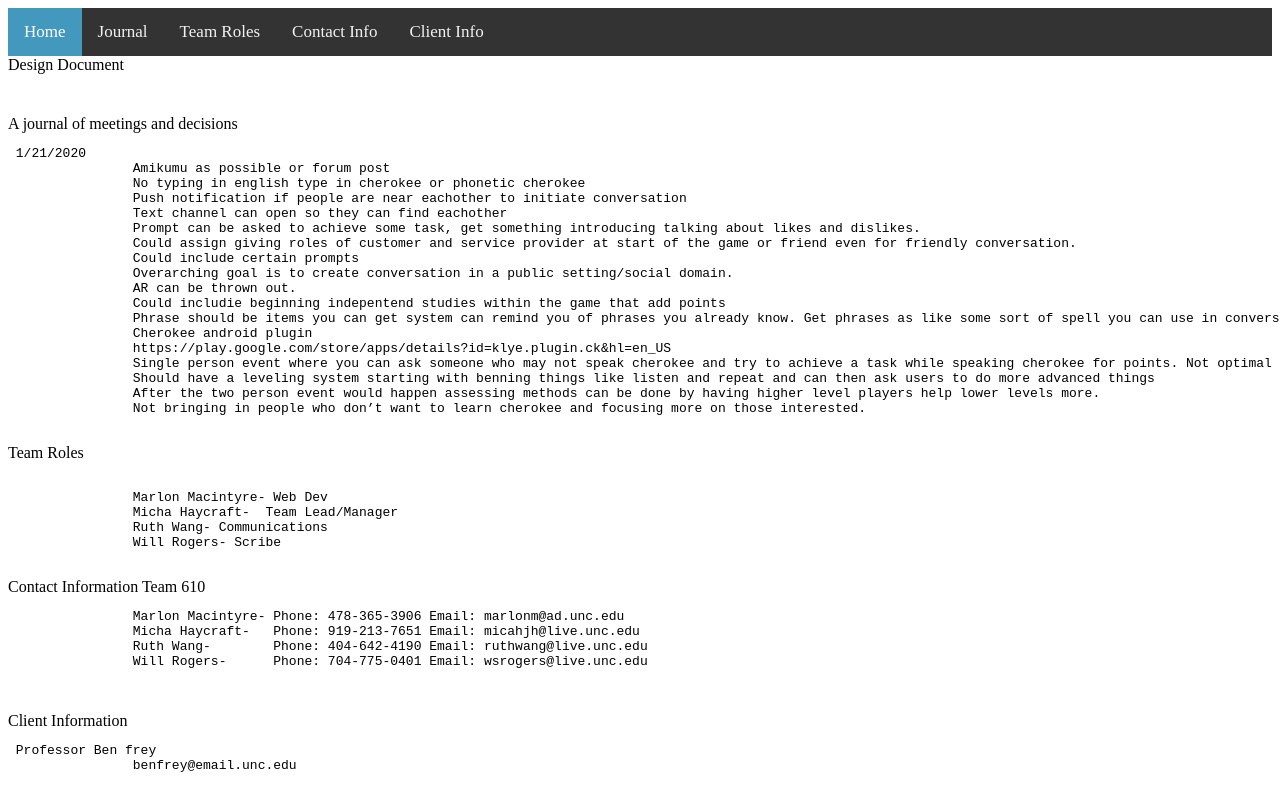
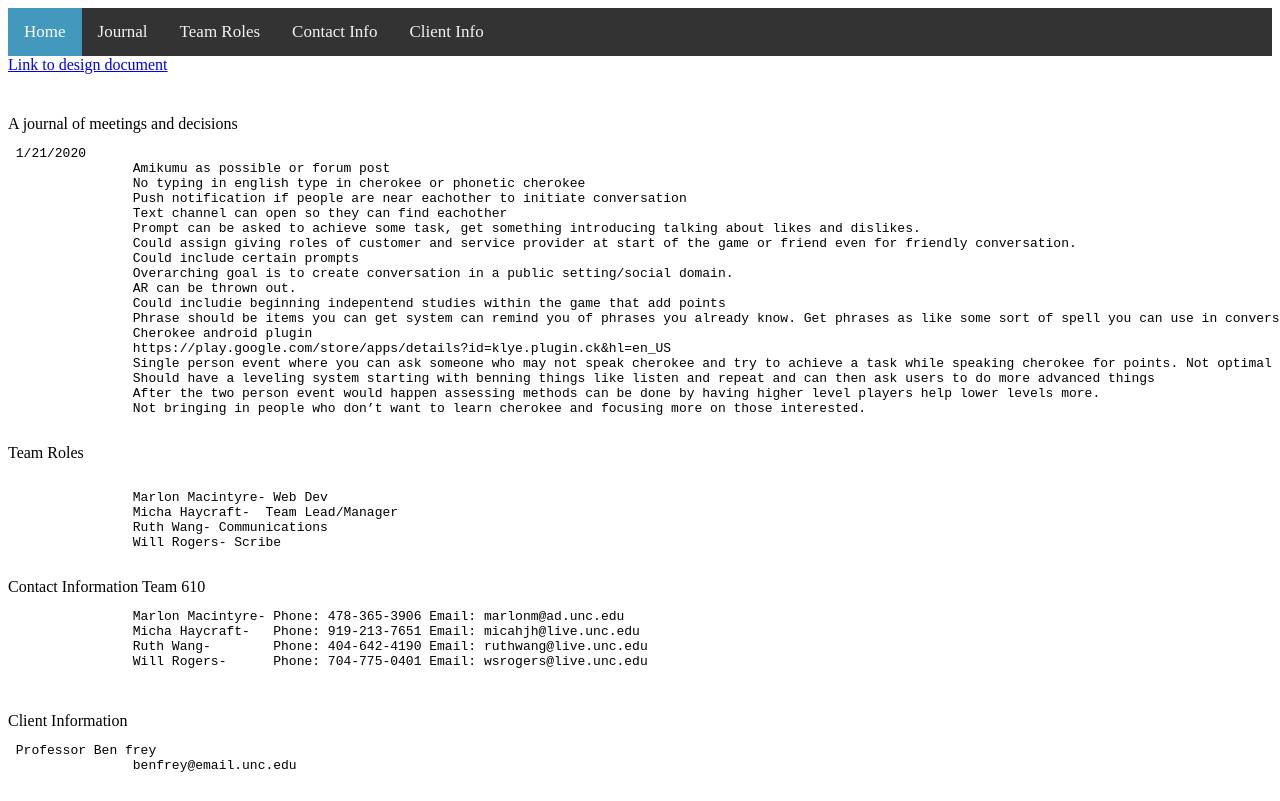
Before and after one commit to marlon320/marlon320.github.io, a plain HTML site: page index.html in a window 1280 px wide. Shown: the top 801 px of the page. Drawn offline with nearby package versions, Linux system fonts and the light colour scheme; a script that the page names is missing.

Commit message:
link
link

```diff
--- a/index.html
+++ b/index.html
@@ -21,7 +21,7 @@
             <a href="#Client">Client Info</a>
           </div>
 
-          <div class="home" href="https://docs.google.com/document/d/1VZkdR4Lb4WJerL9H7gyt1GevjK6-Kts6U7mSn0PSIL4/edit"> Design Document
+          <div class="home" > <a href="https://docs.google.com/document/d/1VZkdR4Lb4WJerL9H7gyt1GevjK6-Kts6U7mSn0PSIL4/edit">Link to design document</a>
               <pre> </pre>
           </div>
 
```
